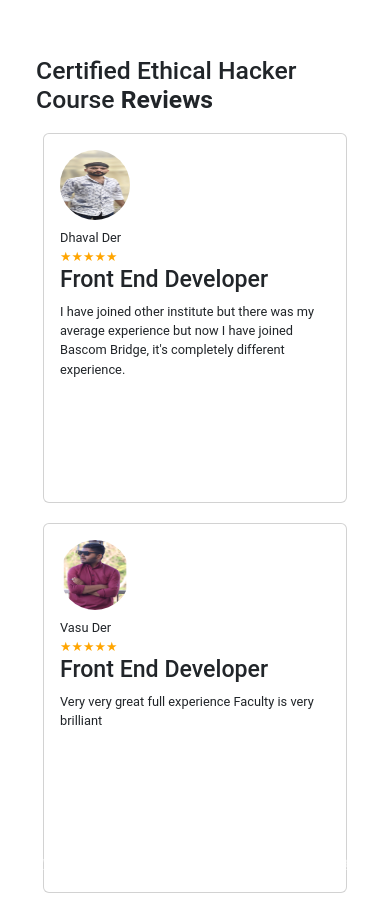
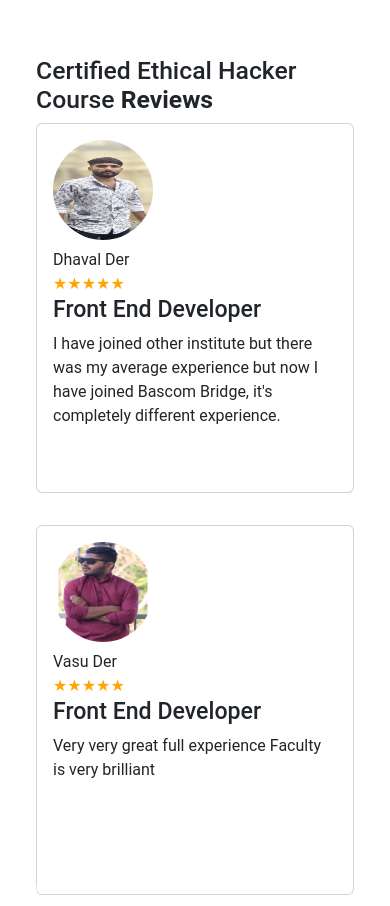
Before and after one commit to vasuder15/bascomwebwsites, a plain HTML site: page index.html in a window 390 px wide. Shown: the part 4640-5546 px from the top of the page. Drawn offline with nearby package versions, Linux system fonts and the light colour scheme.

Commit message:
Add files via upload

```diff
--- a/style.css
+++ b/style.css
@@ -593,62 +593,3 @@ ul li span {
     transform: scale(1.05);
     box-shadow: 0px 8px 20px rgba(0, 0, 0, 0.2);
 }
-
-
-
-
-
-/* General Styles */
-.card {
-    margin: 10px;
-}
-
-.card img {
-    border-radius: 50%;
-}
-
-/* Tablet */
-@media (max-width: 768px) {
-    .carousel-item {
-        /* Adjust spacing and layout for tablets */
-        padding: 0 10px;
-    }
-
-    .card {
-        /* Adjust card size and margin for tablets */
-        margin: 10px 5px;
-    }
-
-    .card img {
-        width: 80px;
-        height: 80px;
-    }
-
-    .card-body {
-        /* Adjust text size for better readability on tablets */
-        font-size: 0.9rem;
-    }
-}
-
-/* Mobile */
-@media (max-width: 576px) {
-    .carousel-item {
-        /* Adjust spacing and layout for mobile */
-        padding: 0 5px;
-    }
-
-    .card {
-        /* Adjust card size and margin for mobile */
-        margin: 10px 2px;
-    }
-
-    .card img {
-        width: 70px;
-        height: 70px;
-    }
-
-    .card-body {
-        /* Adjust text size for better readability on mobile */
-        font-size: 0.8rem;
-    }
-}
```
